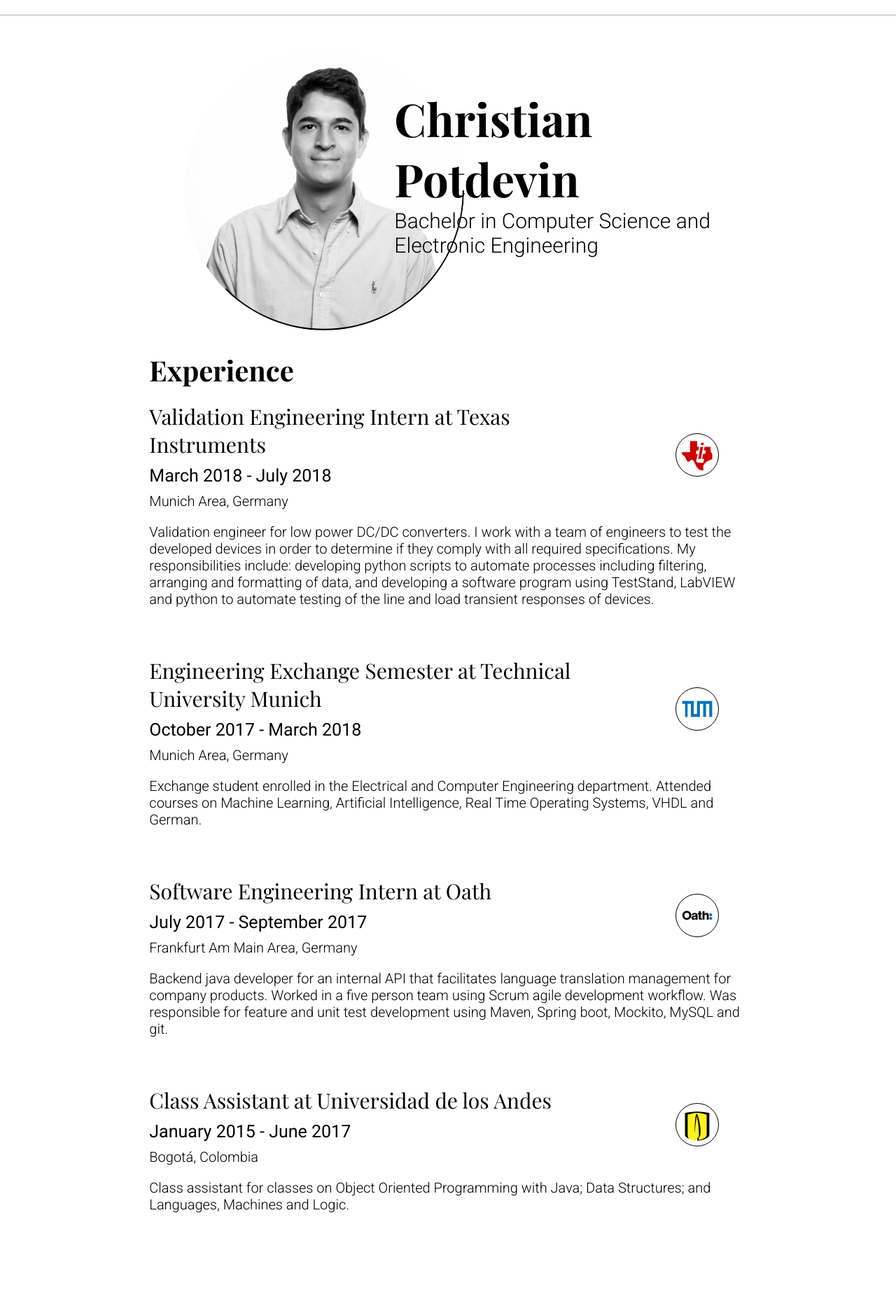
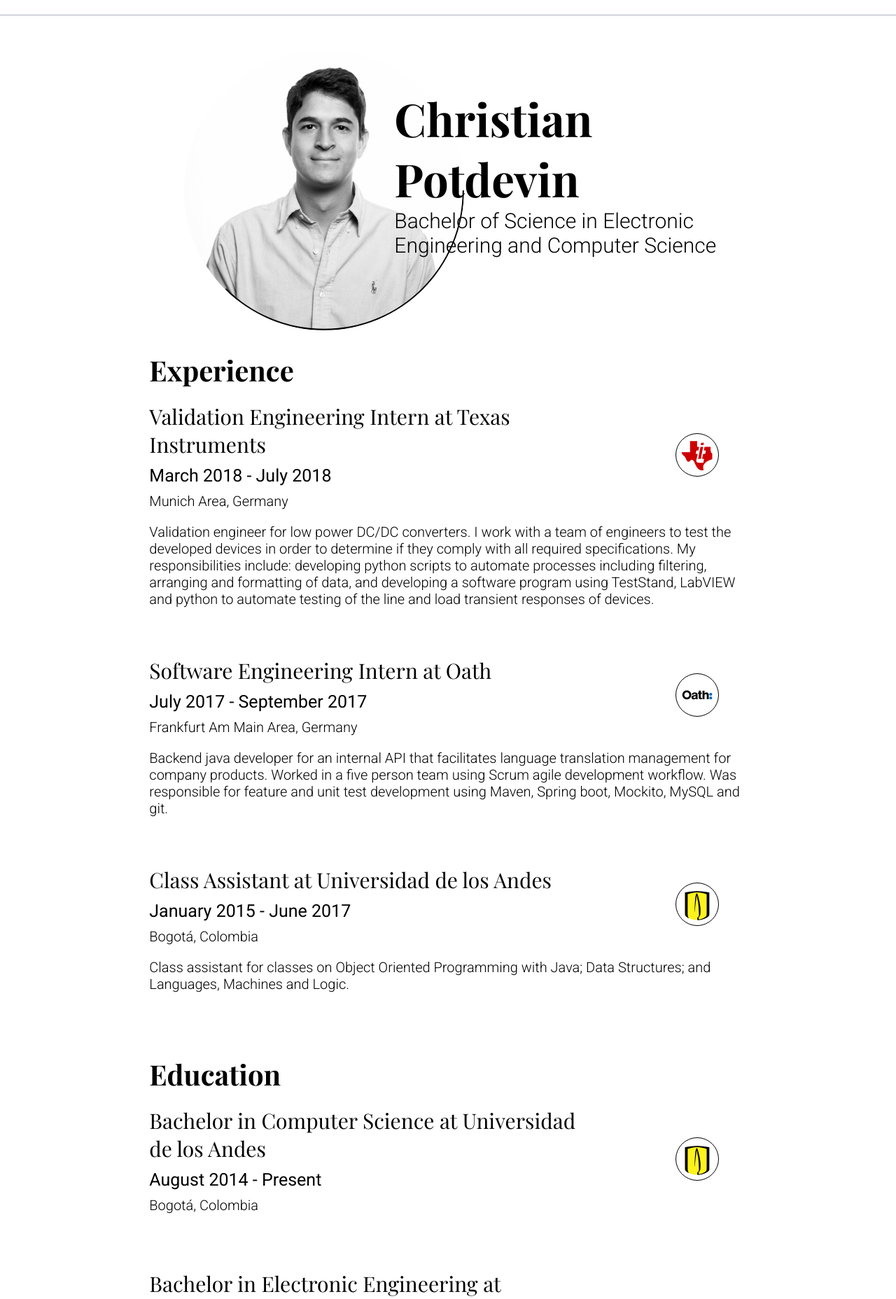
Before and after one commit to cpotdevin/cpotdevindotcom, a React (Create React App) app in the folder app/: page /about-me in a window 1280 px wide. Shown: the part 69-1925 px from the top of the page at 70% size. Before the commit the page ends 1862 px from the top, so only its background shows below. Built offline with nearby package versions, Linux system fonts and the light colour scheme.

Commit message:
add education entries

```diff
--- a/app/src/Routes.js
+++ b/app/src/Routes.js
@@ -1,7 +1,7 @@
 import React from 'react';
 import {Switch, Route} from 'react-router-dom';
 import Home from './main-pages/Home';
-import AboutMe from './main-pages/AboutMe';
+import AboutMe from './main-pages/about-me/AboutMe';
 import Proyects from './main-pages/Proyects';
 import proyectPaths from './proyects/proyectPaths';
 
--- a/app/src/content.css
+++ b/app/src/content.css
@@ -45,106 +45,4 @@
   color: #000000;
   margin-top: 10px;
   margin-bottom: 10px;
-  /* color: #494957; */
 }
-
-.content img.my-portrait {
-  position: absolute;
-  border-radius: 50%;
-}
-
-.content img.loading-circle {
-  position: relative;
-  animation: rotate 5s linear infinite;
-  transition: 0.8s;
-}
-
-.content div.about-me-title {
-  position: relative;
-}
-
-.content h1.about-me-title, .content h2.about-me-title {
-  margin: 0;
-}
-
-.experience {
-  margin-bottom: 50px;
-}
-
-.content .experience-logo {
-  text-align: center;
-}
-
-.content img.experience-logo {
-  width: 50px;
-  height: 50px;
-  padding: 5px;
-  border-style: solid;
-  border-radius: 50%;
-  border-color: #000000;
-  border-width: 1px;
-  display: inline-block;
-}
-
-@media (min-width: 800px) {
-  .content .banner {
-    height: 450px;
-  }
-
-  .content div.my-portrait {
-    margin: 50px;
-    text-align: left;
-  }
-
-  .content img.my-portrait {
-    width: 400px;
-    height: 400px;
-  }
-
-  .comtent div.about-me-title {
-    margin: -400px 0 0 350px;
-  }
-
-  .content div.about-me-title {
-    margin: -400px 0 0 350px;
-  }
-}
-
-@media (min-width: 600px) and (max-width: 800px) {
-  .content div.my-portrait {
-    margin: 50px auto 0 auto;
-    text-align: center;
-  }
-
-  .content img.my-portrait {
-    width: 300px;
-    height: 300px;
-  }
-
-  .content div.about-me-title {
-    text-align: center;
-    margin: -80px auto 0 auto;
-  }
-}
-
-@media (max-width: 600px) {
-  .content div.my-portrait {
-    margin: 50px auto 0 auto;
-    text-align: center;
-  }
-
-  .content img.my-portrait {
-    width: 250px;
-    height: 250px;
-  }
-
-  .content div.about-me-title {
-    text-align: center;
-    margin: -80px auto 0 auto;
-  }
-}
-
-@keyframes rotate {
-	from { transform: rotate(0deg); }
-  to { transform: rotate(360deg); }
-}
--- a/app/src/main-pages/AboutMe.js
+++ /dev/null
@@ -1,49 +0,0 @@
-import React from 'react';
-import Grid from '@material-ui/core/Grid';
-import '../content.css';
-import portrait from '../images/portrait.jpg';
-import loadingCircle from '../images/one-third-circle.svg';
-import experiences from './experiences.js';
-
-class AboutMe extends React.Component {
-  getExperienceComponent(experience) {
-    return (
-      <Grid container key={`${experience.title} at ${experience.company}`} className='experience' justify='space-between' alignItems='center' direction='row-reverse'>
-        <Grid className='experience-logo' item xs={12} sm={2}>
-          <img className='experience-logo' src={experience.logo} alt={experience.company + ' logo'} />
-        </Grid>
-        <Grid item className='experience-title' xs={12} sm={9}>
-          <h4>{experience.title} at {experience.company}</h4>
-          <h5>{experience.dates}</h5>
-          <p>{experience.location}</p>
-        </Grid>
-        <p>{experience.description}</p>
-      </Grid>
-    );
-  }
-
-  render() {
-    const experienceList = experiences.map(this.getExperienceComponent);
-
-    return (
-      <Grid container className='content' direction='row' justify='center' alignItems='center'>
-        <Grid item className='banner' xs={10} md={8}>
-          <div className='my-portrait'>
-            <img className='my-portrait' src={portrait} alt='Christian Potdevin' />
-            <img className='my-portrait loading-circle' src={loadingCircle} alt='Christian Potdevin loading' />
-          </div>
-          <div className='about-me-title'>
-            <h1 className='about-me-title'>Christian Potdevin</h1>
-            <h2 className='about-me-title'>Bachelor in Computer Science and Electronic Engineering</h2>
-          </div>
-        </Grid>
-        <Grid item className='experiences' xs={10} md={8}>
-          <h3>Experience</h3>
-          {experienceList}
-        </Grid>
-      </Grid>
-    );
-  }
-};
-
-export default AboutMe;
--- a/app/src/main-pages/Proyects.js
+++ b/app/src/main-pages/Proyects.js
@@ -8,7 +8,7 @@ import '../content.css';
 export default class Proyects extends React.Component {
   getProyectComponent(proyectData) {
     return (
-      <Paper key={`/proyects/${proyectData.path}`}>
+      <Paper key={`/proyects/${proyectData.path}`} xs={2}>
         <Link to={`/proyects/${proyectData.path}`}>{proyectData.name}</Link>
       </Paper>
     );
@@ -18,14 +18,12 @@ export default class Proyects extends React.Component {
     const proyectList = proyectPaths.map(this.getProyectComponent);
 
     return (
-      <Grid container direction='row' justify='center' alignItems='center'>
-        <Grid container className='content'>
-          <Grid item  xs={10} md={8}>
-            <h1>Proyects</h1>
-          </Grid>
-          <Grid container>
-            {proyectList}
-          </Grid>
+      <Grid container className='content' direction='row' justify='center' alignItems='center'>
+        <Grid item xs={10} md={8}>
+          <h1>Proyects</h1>
+        </Grid>
+        <Grid container direction='row' justify='center' alignContent='center'>
+          {proyectList}
         </Grid>
       </Grid>
     );
--- /dev/null
+++ b/app/src/main-pages/about-me/AboutMe.js
@@ -0,0 +1,33 @@
+import React from 'react';
+import Grid from '@material-ui/core/Grid';
+import './about-me.css';
+import portrait from '../../images/portrait.jpg';
+import loadingCircle from '../../images/one-third-circle.svg';
+import Experience from './Experience'
+import experiences from './experiences';
+import academicExperiences from './academicExperiences';
+
+const AboutMe = () => (
+  <Grid container className='content about-me' direction='row' justify='center' alignItems='center'>
+    <Grid item className='banner' xs={10} md={8}>
+      <div className='my-portrait'>
+        <img className='my-portrait' src={portrait} alt='Christian Potdevin' />
+        <img className='my-portrait loading-circle' src={loadingCircle} alt='Christian Potdevin loading' />
+      </div>
+      <div className='about-me-title'>
+        <h1 className='about-me-title'>Christian Potdevin</h1>
+        <h2 className='about-me-title'>Bachelor of Science in Electronic Engineering and Computer Science</h2>
+      </div>
+    </Grid>
+    <Grid item className='experiences' xs={10} md={8}>
+      <h3>Experience</h3>
+      {experiences.map(Experience)}
+    </Grid>
+    <Grid item className='education' xs={10} md={8}>
+      <h3>Education</h3>
+      {academicExperiences.map(Experience)}
+    </Grid>
+  </Grid>
+);
+
+export default AboutMe;
--- /dev/null
+++ b/app/src/main-pages/about-me/Experience.js
@@ -0,0 +1,20 @@
+import React from 'react';
+import Grid from '@material-ui/core/Grid';
+
+const Experience = ({logo, title, company, dates, location, description}) => (
+  <Grid container key={`${title} at ${company}`} className='experience' justify='space-between' alignItems='center' direction='row-reverse'>
+    <Grid className='experience-logo' item xs={12} sm={2}>
+      <img className='experience-logo' src={logo} alt={company + ' logo'} />
+    </Grid>
+    <Grid item className='experience-title' xs={12} sm={9}>
+      <h4>{title} at {company}</h4>
+      <h5>{dates}</h5>
+      <p>{location}</p>
+    </Grid>
+    <Grid item xs={12}>
+      <p>{description}</p>
+    </Grid>
+  </Grid>
+);
+
+export default Experience;
--- /dev/null
+++ b/app/src/main-pages/about-me/about-me.css
@@ -0,0 +1,100 @@
+.about-me img.my-portrait {
+  position: absolute;
+  border-radius: 50%;
+}
+
+.about-me img.loading-circle {
+  position: relative;
+  animation: rotate 5s linear infinite;
+  transition: 0.8s;
+}
+
+.about-me div.about-me-title {
+  position: relative;
+}
+
+.about-me h1.about-me-title, .about-me h2.about-me-title {
+  margin: 0;
+}
+
+.experience {
+  margin-bottom: 50px;
+}
+
+.about-me .experience-logo {
+  text-align: center;
+}
+
+.about-me img.experience-logo {
+  width: 50px;
+  height: 50px;
+  padding: 5px;
+  border-style: solid;
+  border-radius: 50%;
+  border-color: #000000;
+  border-width: 1px;
+  display: inline-block;
+}
+
+@media (min-width: 800px) {
+  .about-me .banner {
+    height: 450px;
+  }
+
+  .about-me div.my-portrait {
+    margin: 50px;
+    text-align: left;
+  }
+
+  .about-me img.my-portrait {
+    width: 400px;
+    height: 400px;
+  }
+
+  .comtent div.about-me-title {
+    margin: -400px 0 0 350px;
+  }
+
+  .about-me div.about-me-title {
+    margin: -400px 0 0 350px;
+  }
+}
+
+@media (min-width: 600px) and (max-width: 800px) {
+  .about-me div.my-portrait {
+    margin: 50px auto 0 auto;
+    text-align: center;
+  }
+
+  .about-me img.my-portrait {
+    width: 300px;
+    height: 300px;
+  }
+
+  .about-me div.about-me-title {
+    text-align: center;
+    margin: -80px auto 0 auto;
+  }
+}
+
+@media (max-width: 600px) {
+  .about-me div.my-portrait {
+    margin: 50px auto 0 auto;
+    text-align: center;
+  }
+
+  .about-me img.my-portrait {
+    width: 250px;
+    height: 250px;
+  }
+
+  .about-me div.about-me-title {
+    text-align: center;
+    margin: -80px auto 0 auto;
+  }
+}
+
+@keyframes rotate {
+	from { transform: rotate(0deg); }
+  to { transform: rotate(360deg); }
+}
--- /dev/null
+++ b/app/src/main-pages/about-me/academicExperiences.js
@@ -0,0 +1,31 @@
+import logoAndes from '../../images/logos/andes.png';
+import logoTUM from '../../images/logos/tum.png';
+
+const academicExperiences = [
+  {
+    logo: logoAndes,
+    title: 'Bachelor in Computer Science',
+    company: 'Universidad de los Andes',
+    dates: 'August 2014 - Present',
+    location: 'Bogotá, Colombia',
+    description: ''
+  },
+  {
+    logo: logoAndes,
+    title: 'Bachelor in Electronic Engineering',
+    company: 'Universidad de los Andes',
+    dates: 'August 2014 - Present',
+    location: 'Bogotá, Colombia',
+    description: ''
+  },
+  {
+    logo: logoTUM,
+    title: 'Engineering Exchange Semester',
+    company: 'Technical University Munich',
+    dates: 'October 2017 - March 2018',
+    location: 'Munich Area, Germany',
+    description: 'Exchange student enrolled in the Electrical and Computer Engineering department. Attended courses on Machine Learning, Artificial Intelligence, Real Time Operating Systems, VHDL and German.'
+  }
+];
+
+export default academicExperiences;
--- a/app/src/main-pages/experiences.js
+++ b/app/src/main-pages/about-me/experiences.js
@@ -1,7 +1,6 @@
-import logoTI from '../images/logos/ti.png';
-import logoTUM from '../images/logos/tum.png';
-import logoOath from '../images/logos/oath.png';
-import logoAndes from '../images/logos/andes.png';
+import logoTI from '../../images/logos/ti.png';
+import logoOath from '../../images/logos/oath.png';
+import logoAndes from '../../images/logos/andes.png';
 
 
 const experiences = [
@@ -12,14 +11,6 @@ const experiences = [
     dates: 'March 2018 - July 2018',
     location: 'Munich Area, Germany',
     description: 'Validation engineer for low power DC/DC converters. I work with a team of engineers to test the developed devices in order to determine if they comply with all required specifications. My responsibilities include: developing python scripts to automate processes including filtering, arranging and formatting of data, and developing a software program using TestStand, LabVIEW and python to automate testing of the line and load transient responses of devices.'
-  },
-  {
-    logo: logoTUM,
-    title: 'Engineering Exchange Semester',
-    company: 'Technical University Munich',
-    dates: 'October 2017 - March 2018',
-    location: 'Munich Area, Germany',
-    description: 'Exchange student enrolled in the Electrical and Computer Engineering department. Attended courses on Machine Learning, Artificial Intelligence, Real Time Operating Systems, VHDL and German.'
   },
   {
     logo: logoOath,
```
